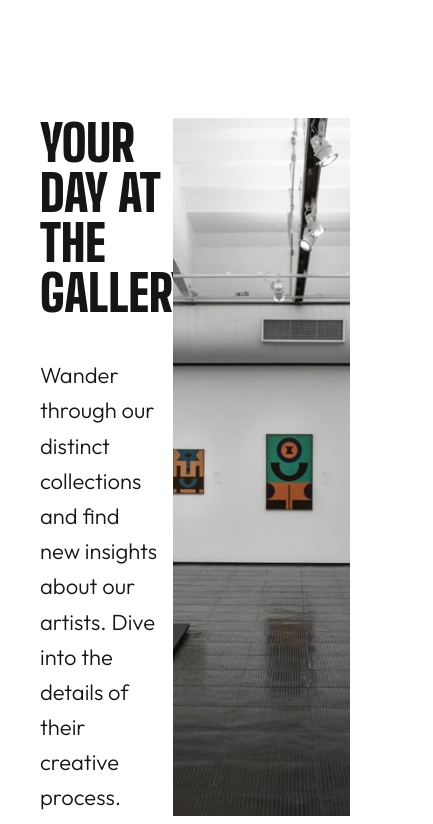
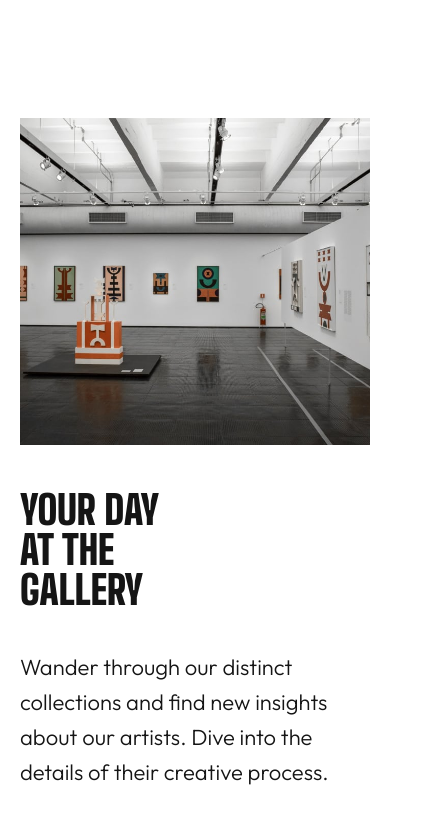
Before and after one commit to jarekTerejko/modern-art-gallery, a JavaScript app: page / in a window 390 px wide. Shown: the part 1145-1969 px from the top of the page, 433 px wide, since content can reach past the window. Built offline with nearby package versions, Linux system fonts and the light colour scheme; the HTML template or start-up script is replaced by a standard one.

Commit message:
add mobile view to Gallery Section

```diff
--- a/src/components/Gallery/GalleryElements.js
+++ b/src/components/Gallery/GalleryElements.js
@@ -12,7 +12,15 @@ export const GalleryTextBox = styled.div`
   display: flex;
   flex-direction: column;
   justify-content: center;
-  padding: ${({ darkBg }) => (darkBg ? "6rem 4rem" : "")};
+  padding: ${({ darkBg }) => (darkBg ? "6rem 4rem" : "6rem 4rem 6rem 0")};
+
+  @media screen and (max-width: 768px) {
+    padding: ${({ darkBg }) => (darkBg ? "6rem 2rem" : "6rem 2rem 6rem 0")};
+  }
+
+  @media screen and (max-width: 560px) {
+    padding: ${({ darkBg }) => (darkBg ? "3rem 2rem" : "3rem 0")};
+  }
 `;
 
 export const GalleryContent = styled.div`
@@ -25,9 +33,20 @@ export const GalleryContent = styled.div`
     padding: 0 2rem;
   }
 
+  @media screen and (max-width: 560px) {
+    grid-template-columns: 1fr;
+    gap: 15px;
+    padding: 0;
+  }
+
   .gallery-item:nth-child(1) {
     grid-column: 1/6;
     grid-row: 1/2;
+
+    @media screen and (max-width: 560px) {
+      grid-column: unset;
+      grid-row: 2/3;
+    }
   }
 
   .gallery-item:nth-child(2) {
@@ -39,6 +58,15 @@ export const GalleryContent = styled.div`
     @media screen and (max-width: 768px) {
       padding-top: calc(
         398 / 400 * 100%
+      ); // (img-height / img-width * container-width)
+    }
+
+    @media screen and (max-width: 560px) {
+      grid-column: unset;
+      grid-row: 1/2;
+
+      padding-top: calc(
+        640 / 686 * 100%
       ); // (img-height / img-width * container-width)
     }
   }
@@ -54,6 +82,14 @@ export const GalleryContent = styled.div`
         720 / 398 * 100%
       ); // (img-height / img-width * container-width)
     }
+
+    @media screen and (max-width: 560px) {
+      grid-column: unset;
+      grid-row: 3/4;
+      padding-top: calc(
+        960 / 686 * 100%
+      ); // (img-height / img-width * container-width)
+    }
   }
   .gallery-item:nth-child(4) {
     grid-column: 8/13;
@@ -67,18 +103,28 @@ export const GalleryContent = styled.div`
         313 / 280 * 100%
       ); // (img-height / img-width * container-width)
     }
+
+    @media screen and (max-width: 560px) {
+      grid-column: unset;
+      grid-row: 4/5;
+      padding-top: calc(
+        400 / 686 * 100%
+      ); // (img-height / img-width * container-width)
+    }
   }
 
   .gallery-item:nth-child(5) {
     grid-column: 8/13;
     grid-row: 3/4;
+
+    @media screen and (max-width: 560px) {
+      grid-column: unset;
+      grid-row: 5/6;
+    }
   }
 `;
 
 export const GalleryImgBox = styled.div`
-  padding-top: calc(
-    400 / 635 * 100%
-  ); // (img-height / img-width * container-width)
   background: ${(props) =>
     props.ImgDesktop ? `url(${props.ImgDesktop})` : "black"};
   background-repeat: no-repeat;
@@ -92,4 +138,12 @@ export const GalleryImgBox = styled.div`
     background-position: center;
     background-size: cover;
   }
+
+  @media screen and (max-width: 560px) {
+    background: ${(props) =>
+      props.ImgMobile ? `url(${props.ImgMobile})` : "black"};
+    background-repeat: no-repeat;
+    background-position: center;
+    background-size: cover;
+  }
 `;
--- a/src/components/HeadingSecondary/HeadingSecondary.js
+++ b/src/components/HeadingSecondary/HeadingSecondary.js
@@ -8,4 +8,9 @@ export const HeadingSecondary = styled.h2`
   font-size: 5rem;
   max-width: 30rem;
   margin-bottom: 4rem;
+
+  @media screen and (max-width: 768px) {
+    font-size: 4rem;
+    max-width: 18rem;
+  }
 `;
```
